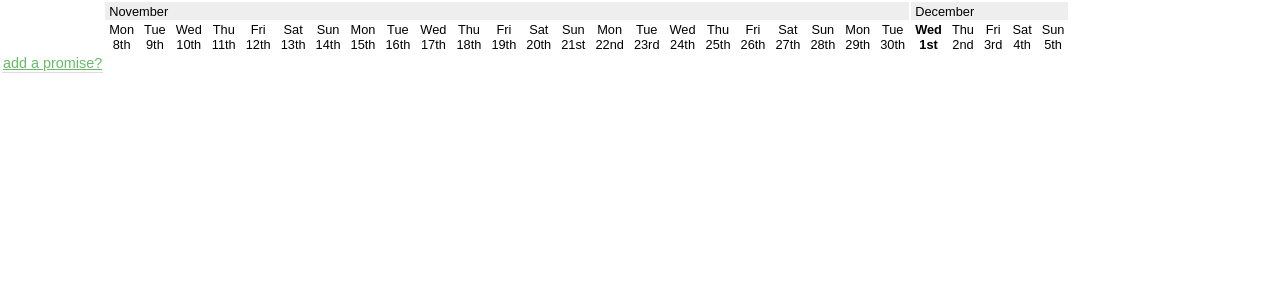
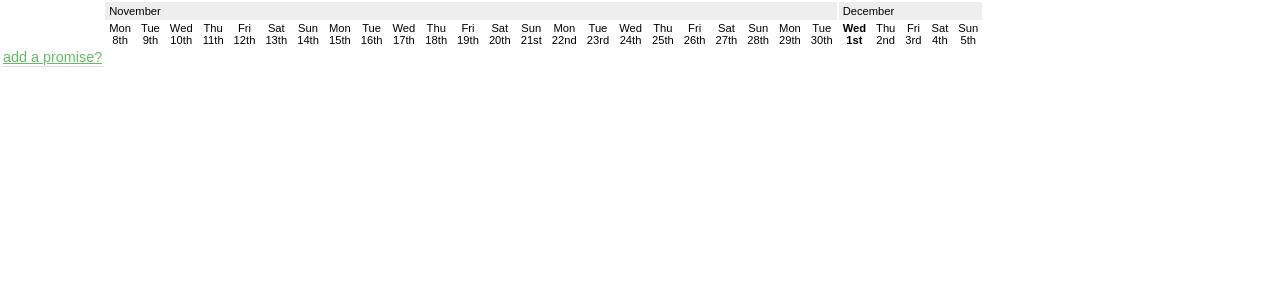
Before and after one commit to ianrenton/DailyPromise, a PHP site: page /historytable.php in a window 1280 px wide. Shown: the top 300 px of the page. Run offline with PHP 8.4, Linux system fonts and the light colour scheme; the visitor is signed in with stand-in values (Sample User, id 1); data that the repository does not hold is empty.

Commit message:
Fonts: The Smallening

```diff
--- a/default.css
+++ b/default.css
@@ -144,13 +144,13 @@ table.historytable td {
 }
 
 table.historytable td.month {
-    font-size: 0.8em;
+    font-size: 0.7em;
     padding: 0 4px 0 4px;
     background-color: #eeeeee;
 }
 
 table.historytable td.date {
-    font-size: 0.8em;
+    font-size: 0.7em;
     text-align: center;
     padding: 0 4px 0 4px;
 }
```
Also changed, not shown: auth.php (line endings or trailing spaces), common.php (line endings or trailing spaces), enter.php (line endings or trailing spaces), manage.php (line endings or trailing spaces).
